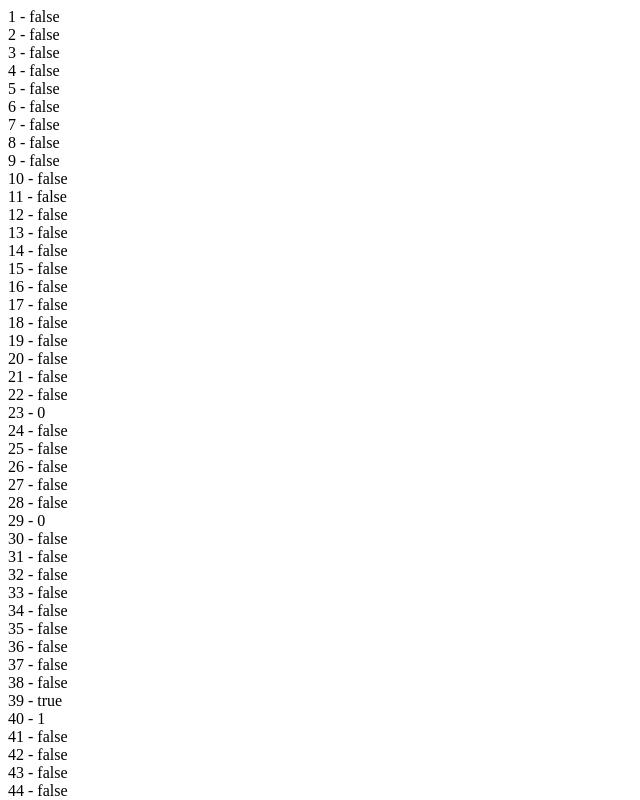
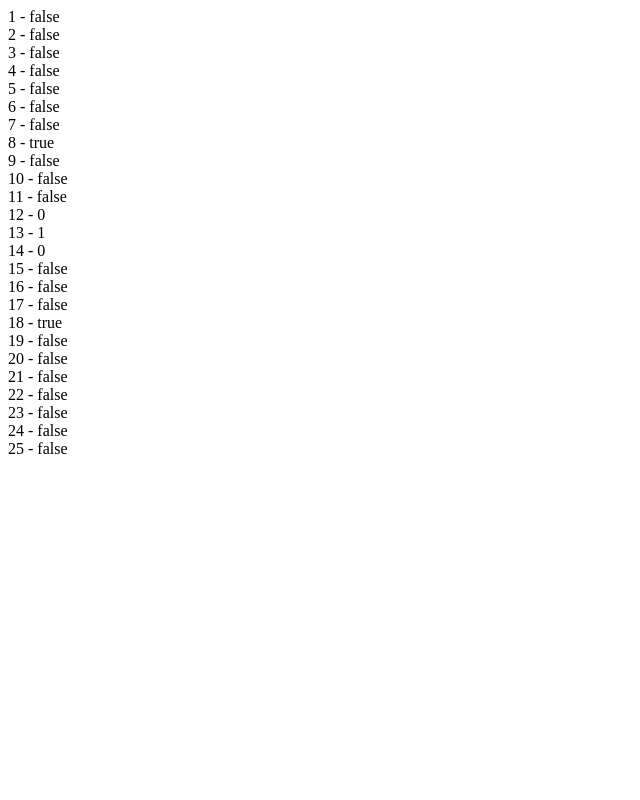
Before and after one commit to Paul-Hadfield/vue-game-of-life, a Vue app: page / in a window 1280 px wide. Shown: the top 800 px of the page, without its empty margins (0-640 px from the left). Built offline with nearby package versions, Linux system fonts and the light colour scheme.

Commit message:
Using blinker again

```diff
--- a/src/App.vue
+++ b/src/App.vue
@@ -9,7 +9,7 @@ export default {
   components: { Grid },
   created() {
     if (this.grid == null) {
-      this.grid = GameEngine.setupPulsar();
+      this.grid = GameEngine.setupBlinker();
     }
     this.timer = setInterval(() => {
       this.grid = this.grid.map(cell =>
```
